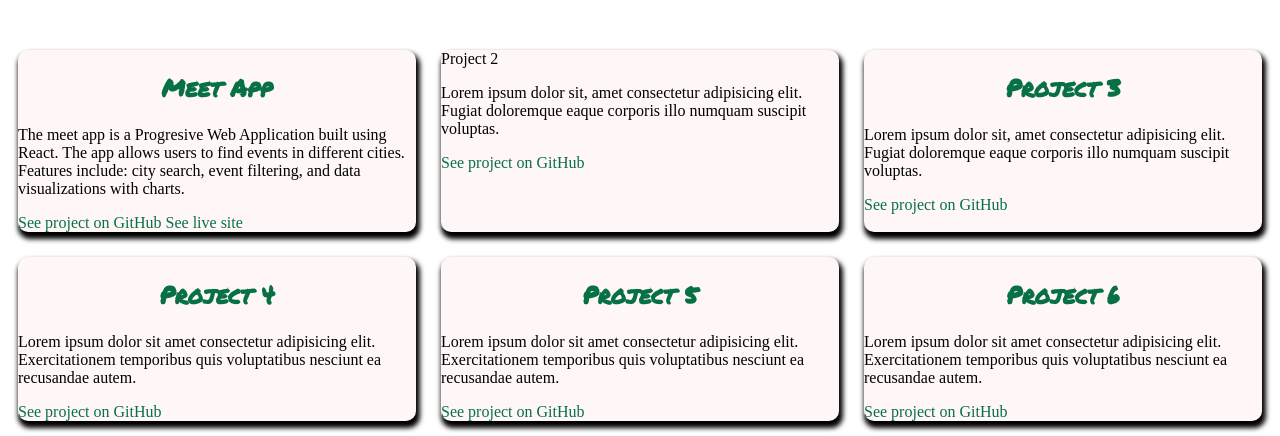
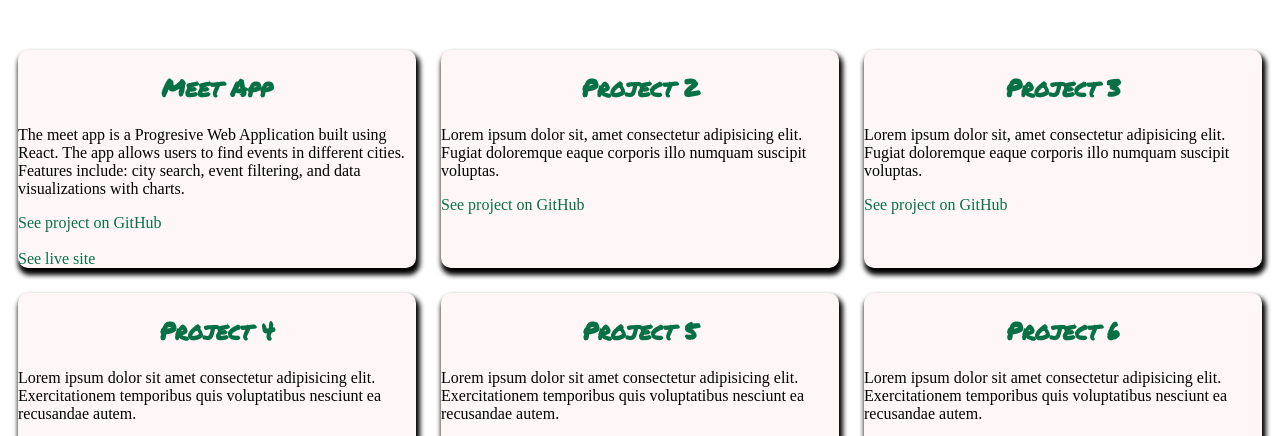
Before and after one commit to lac1990/Lacie-Reddick-Portfolio, a plain HTML site: page work.html in a window 1280 px wide. Shown: the part 314-750 px from the top of the page. Drawn offline with Linux system fonts and the light colour scheme.

Commit message:
Update work.html

```diff
--- a/work.html
+++ b/work.html
@@ -38,15 +38,15 @@
            <!-- Project items -->
            <div class="project-list__item">
             <h2>Meet App</h2>
-
             <p>
               The meet app is a Progresive Web Application built using React. The app allows users to find events in different cities. Features include: city search, event
               filtering, and data visualizations with charts.
             </p>
             <a href="https://github.com/lac1990/meet.git">See project on GitHub</a>
+            <br><br>
             <a href="https://lac1990.github.io/meet">See live site</a>
            </div>
-           <div class="project-list__item"
+           <div class="project-list__item">
             <h2>Project 2</h2>
             <p>
                 Lorem ipsum dolor sit, amet consectetur adipisicing elit. Fugiat doloremque eaque corporis illo numquam suscipit voluptas.
```
